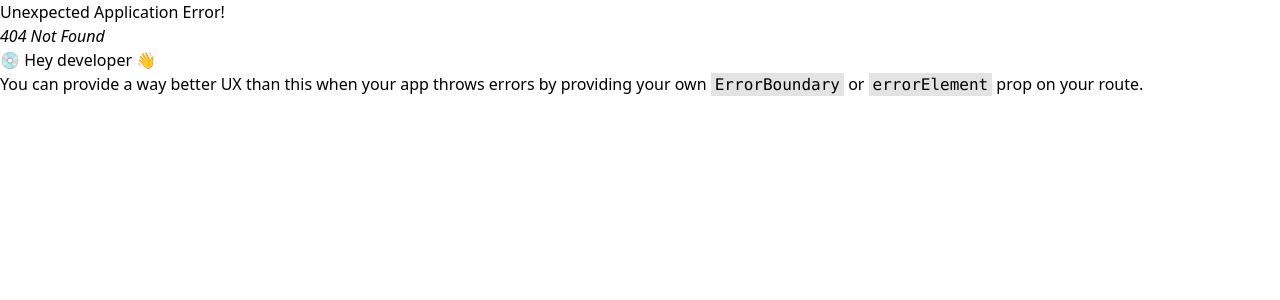
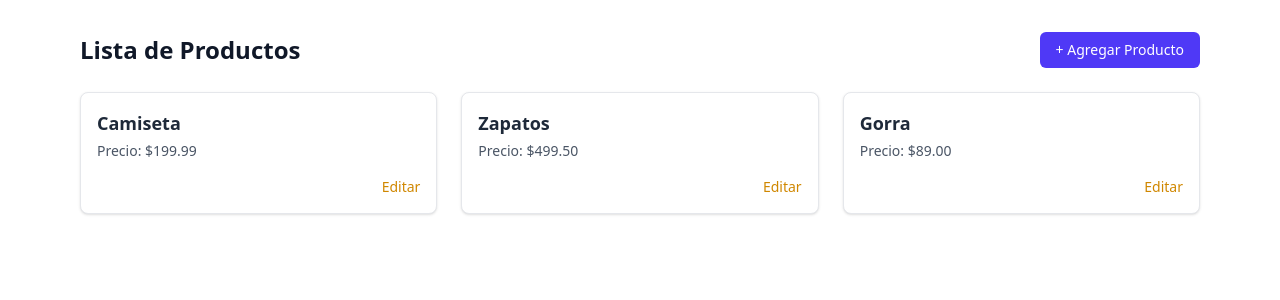
Before and after one commit to DanyH2002/Proyecto-PERN, a React (Vite) app in the folder cliente-pern/: page /productos in a window 1280 px wide. Before the commit this address had no page. Shown: the top 300 px of the page. Built offline with nearby package versions, Linux system fonts and the light colour scheme.

Commit message:
Rutero de productos

```diff
--- a/cliente-pern/src/components/Products/ProductList.tsx
+++ b/cliente-pern/src/components/Products/ProductList.tsx
@@ -1,3 +1,5 @@
+import { Link } from 'react-router-dom'
+
 function ProductList() {
     const products = [
         { id: "1", name: "Camiseta", price: 199.99 },
@@ -9,11 +11,11 @@
         <div className="max-w-6xl mx-auto px-4 py-8">
             <div className="flex justify-between items-center mb-6">
                 <h2 className="text-2xl font-semibold text-gray-900">Lista de Productos</h2>
-                <button
+                <Link to='/productos/nuevo'
                     className="rounded-md bg-indigo-600 px-4 py-2 text-sm font-medium text-white hover:bg-indigo-500 focus:outline-none focus:ring-2 focus:ring-indigo-500 focus:ring-offset-2"
                 >
                     + Agregar Producto
-                </button>
+                </Link>
             </div>
 
             <div className="grid grid-cols-1 sm:grid-cols-2 md:grid-cols-3 gap-6">
@@ -29,7 +31,7 @@
 
                         <div className="mt-4 flex justify-end space-x-2">
                             {/* <button className="text-indigo-600 hover:underline text-sm">Ver</button> */}
-                            <button className="text-yellow-600 hover:underline text-sm">Editar</button>
+                            <Link to="producto/editar/${product.id}" className="text-yellow-600 hover:underline text-sm">Editar</Link>
                         </div>
                     </div>
                 ))}
--- a/cliente-pern/src/components/Users/FormUser.tsx
+++ b/cliente-pern/src/components/Users/FormUser.tsx
@@ -1,3 +1,5 @@
+import { Link } from 'react-router-dom'
+
 function FormUser() {
     return (
         <form className="max-w-2xl mx-auto px-4 py-8">
@@ -48,12 +50,12 @@
             </div>
 
             <div className="mt-8 flex justify-end">
-                <button
+                <Link to='usuarios'
                     type="submit"
                     className="inline-flex items-center rounded-md bg-indigo-600 px-4 py-2 text-sm font-medium text-white hover:bg-indigo-500 focus:outline-none focus:ring-2 focus:ring-indigo-500 focus:ring-offset-2"
                 >
                     Guardar
-                </button>
+                </Link>
             </div>
         </form>
     );
--- a/cliente-pern/src/layouts/Layout.tsx
+++ b/cliente-pern/src/layouts/Layout.tsx
@@ -1,11 +1,9 @@
-import React from 'react'
 import { Outlet } from 'react-router-dom'
 
 export default function Layout() {
     return (
         <>
             <header>
-                <h1>Registros</h1>
                 <Outlet />
             </header>
         </>
--- a/cliente-pern/src/views/NuevoRegistro.tsx
+++ b/cliente-pern/src/views/NuevoRegistro.tsx
@@ -1,6 +1,4 @@
-import React from 'react'
 import { Link } from 'react-router-dom'
-
 
 export default function NuevoRegistro() {
     return (
--- a/cliente-pern/src/views/Registros.tsx
+++ b/cliente-pern/src/views/Registros.tsx
@@ -1,12 +1,12 @@
-import React from 'react'
 import { Link } from 'react-router-dom'
 
 export default function Registros() {
     return (
         <>
             <div className='flex justify-between items-center'>
+                <Link to='productos' className='rounded-2xl bg-indigo-500 p-3 font-black text-white hover:bg-indigo-700'>Productos</Link>
                 <h2>Todos los registros: </h2>
-                <Link to="registro/nuevo" className='rounded-md bg-indigo-500 p-3  font-bold text-white shadow-sm hover:bg-indigo-700'> Agregar Registro</Link>
+                <Link to="registro/nuevo" className='rounded-md bg-indigo-500 p-3 font-bold text-white shadow-sm hover:bg-indigo-700'> Agregar Registro</Link>
             </div>
         </>
     )
```
Also changed, not shown: cliente-pern/src/router.tsx (+25 -1 lines).
